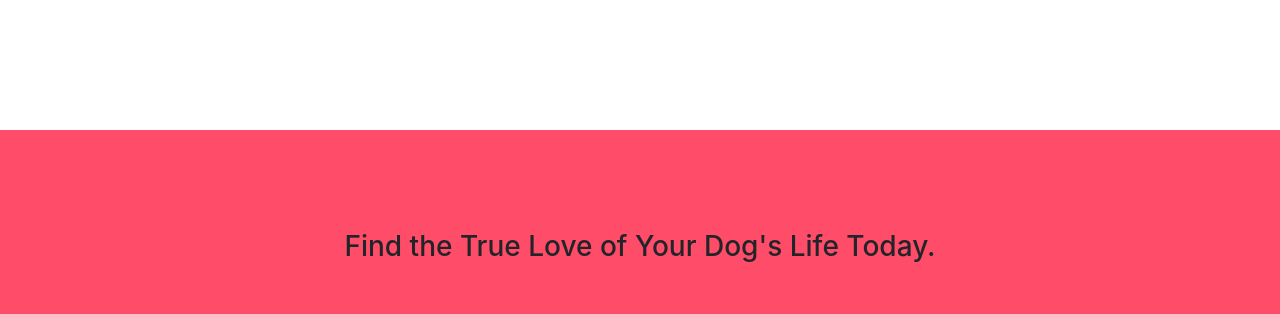
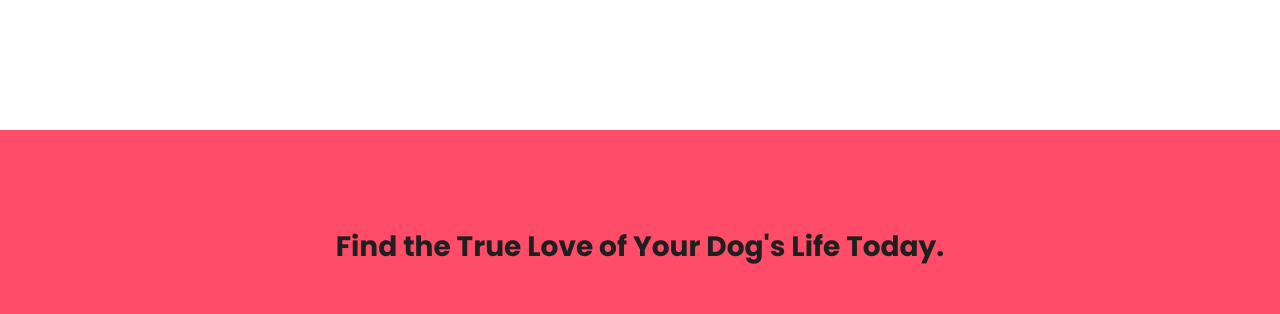
Before and after one commit to Nitinbhojsingh/TinDog, a plain HTML site: page index.html in a window 1280 px wide. Shown: the part 2281-2595 px from the top of the page. Drawn offline with nearby package versions, Linux system fonts and the light colour scheme.

Commit message:
Update styles.css

```diff
--- a/css/styles.css
+++ b/css/styles.css
@@ -189,6 +189,14 @@ logo ID and declare all element. */
     transform: rotate(0);
   }
 }
+
+/* cta heading  */
+.cta-heading {
+  font-family: "Poppins", sans-serif;
+  font-weight: bold;
+  color: #1f1f1f;
+}
+
 #cta {
   background-color: #ff4c68;
   text-align: center;
```
